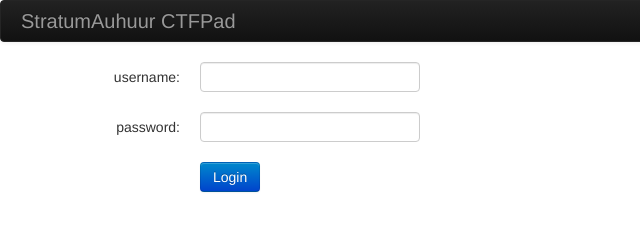
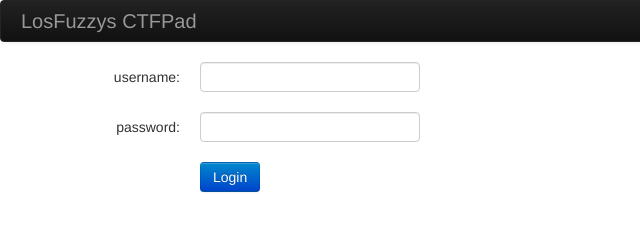
Before and after one commit to StratumAuhuur/CTFPad, a website: page web/login.html in a window 1280 px wide. Shown: the full height of the page, 0-640 px from the left. Drawn offline with Linux system fonts and the light colour scheme.

Commit message:
losfozzys'ified web-templates

```diff
--- a/web/login.html
+++ b/web/login.html
@@ -1,7 +1,7 @@
 <!DOCTYPE html>
 <html lang="en">
   <head>
-    <title>StratumAuhuur</title>
+    <title>LosFuzzys</title>
     <link rel="icon" type="image/png" href="img/favicon.png">
     <link rel="stylesheet" href="css/bootstrap.css">
     <script src="js/jquery.js"></script>
@@ -24,7 +24,7 @@
     <div class="navbar navbar-inverse">
       <div class="navbar-inner">
         <div class="container">
-          <a class="brand">StratumAuhuur CTFPad</a>
+          <a class="brand">LosFuzzys CTFPad</a>
           <ul class="nav pull-right">
             <li>
               <a href="#registermodal" data-toggle="modal">Register</a>
```
Also changed, not shown: web/index.html (+2 -2 lines), web/stuff.html (+2 -2 lines).
